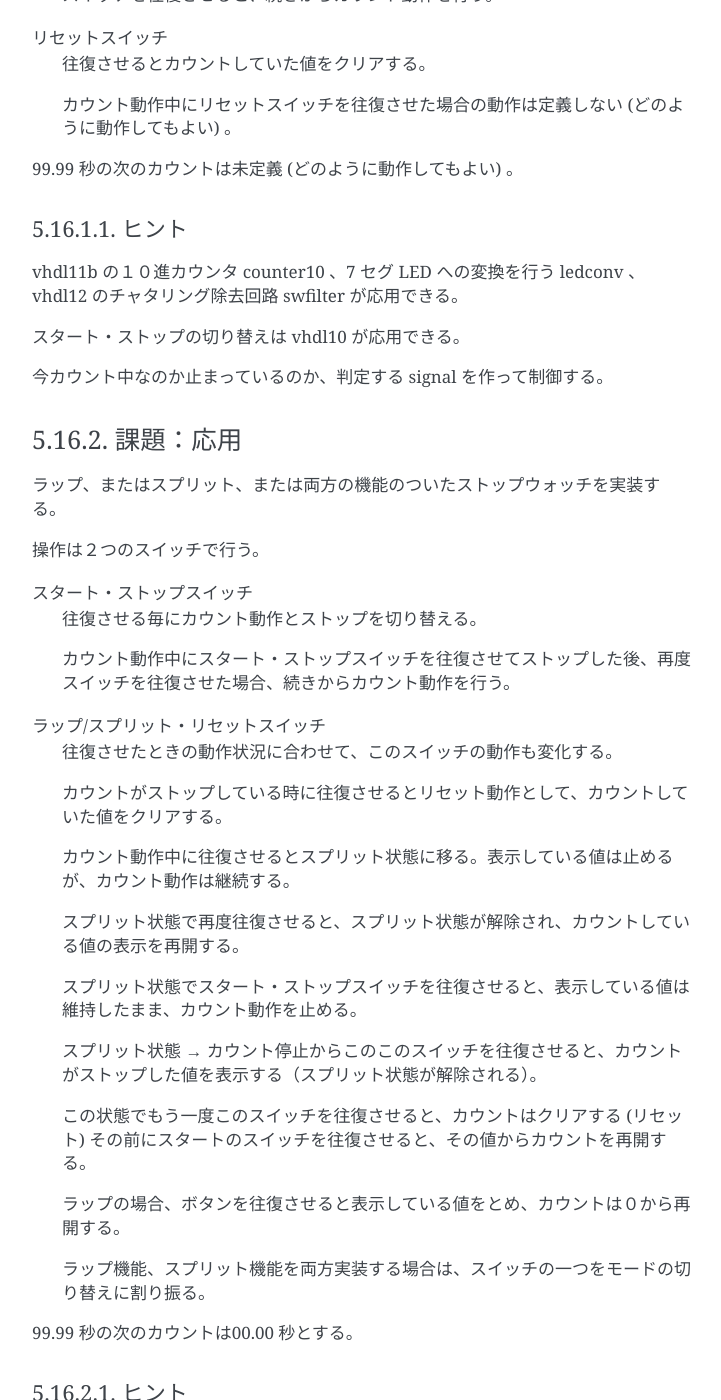
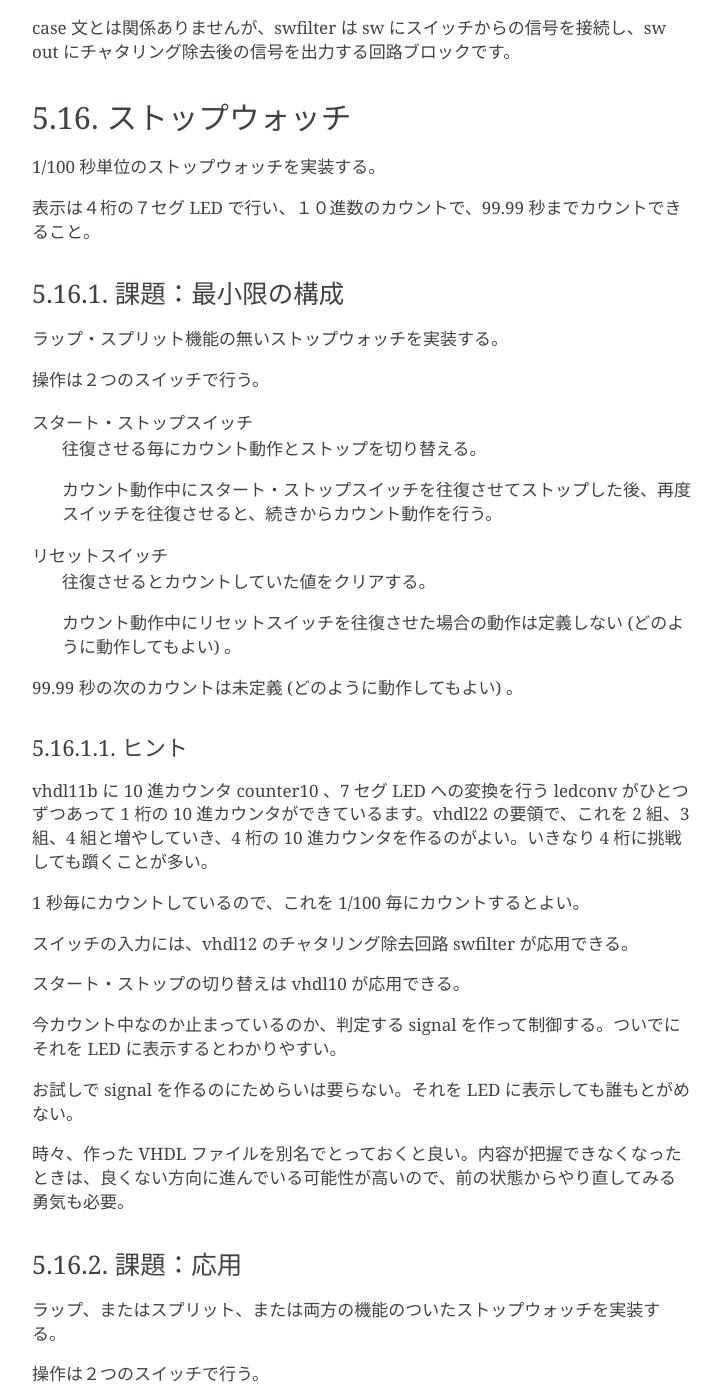
Before and after one commit to takagiwa/mt_reconftext, a Sphinx documentation site: the page built from source/05_try.rst, in a window 1280 px wide and 1400 px high, scrolled down 30816 px. Shown: the whole window, without its empty margins (388-1109 px from the left). Built offline with Sphinx 7.4.7, drawn with Linux system fonts in a browser that asks for light colours; some of the changed text lies outside the part shown.

Commit message:
start 2017

```diff
--- a/source/05_try.rst
+++ b/source/05_try.rst
@@ -171,6 +171,11 @@ AND、OR、NOT などの組み合わせ回路や単純な条件分岐であれ
 
 センシティビティリスト(SENSITIVITY-LIST) は、この process 文を動作させるトリガになる信号のリストを記述します。
 
+.. note::
+
+ センシティビティリストに書いた信号は「トリガ」と書きましたが、その信号が変化した時に必ず process 文の内容が実行されるという話ではなく、その信号が変化したときに、process 文の一番最初の if ～ then ～ elsif ～ else ～ end if の条件で動作する、という点を覚えておきましょう。
+
+
 信号名はカンマで区切ります。
 
 式(EXPRESSION) の部分には実際の動作を記述します。ただし条件分岐は、これまでの when ～ else ～ や with ～ select ～ when ～ は使用できません。後ほどでてくる if 文や case 文を使用します (逆に if 文や case 文は process 文の外では使用できません) 。
@@ -249,6 +254,11 @@ d の期間では e や f のタイミングで clock'event が成り立って
 D:\\Altera\\(学籍番号) に vhdl20 というフォルダを作ります。
 
 Web ブラウザで http://vhdl.cottonrose.jp/2016/ を開き、vhdl20.vhd をダウンロードし、先ほどのフォルダにダウンロードします。
+
+.. note::
+
+ ダウンロードしたファイルが読み取り専用になっていることがあります。
+
 
 別冊「Altera開発環境（QuartusII）使用マニュアル」の 21 ページからのシミュレーションの手順を行います。
 
@@ -854,6 +864,10 @@ D:\\Altera\\(学籍番号) に vhdl21 というフォルダを作ります。
 
 Web ブラウザで http://vhdl.cottonrose.jp/2016/ を開き、vhdl21.vhd をダウンロードし、先ほどのフォルダにダウンロードします。
 
+.. note::
+
+ ダウンロードしたファイルが読み取り専用になっていることがあります。
+
 別冊「Altera開発環境（QuartusII）使用マニュアル」の 21 ページからのシミュレーションの手順を行います。
 
 signal の s_switch が、人間がイメージしているスイッチの ON/OFF です。
@@ -1095,6 +1109,10 @@ D:\\Altera\\(学籍番号) に vhdl22 というフォルダを作ります。
 
 Web ブラウザで http://vhdl.cottonrose.jp/2016/ を開き、vhdl22.vhd をダウンロードし、先ほどのフォルダにダウンロードします。
 
+.. note::
+
+ ダウンロードしたファイルが読み取り専用になっていることがあります。
+
 vhdl11b で使った counter10.vhd も、このフォルダにコピーしておきます。
 
 別冊「Altera開発環境（QuartusII）使用マニュアル」の 21 ページからのシミュレーションの手順を行います。
@@ -1284,11 +1302,20 @@ case 文とは関係ありませんが、swfilter は sw にスイッチから
 ヒント
 """""""""""""""""
 
-vhdl11b の１０進カウンタ counter10 、7 セグ LED への変換を行う ledconv 、vhdl12 のチャタリング除去回路 swfilter が応用できる。
+vhdl11b に 10 進カウンタ counter10 、7 セグ LED への変換を行う ledconv がひとつずつあって 1 桁の 10 進カウンタができているます。vhdl22 の要領で、これを 2 組、3 組、4 組と増やしていき、4 桁の 10 進カウンタを作るのがよい。いきなり 4 桁に挑戦しても躓くことが多い。
+
+1 秒毎にカウントしているので、これを 1/100 毎にカウントするとよい。
+
+スイッチの入力には、vhdl12 のチャタリング除去回路 swfilter が応用できる。
 
 スタート・ストップの切り替えは vhdl10 が応用できる。
 
-今カウント中なのか止まっているのか、判定する signal を作って制御する。
+今カウント中なのか止まっているのか、判定する signal を作って制御する。ついでにそれを LED に表示するとわかりやすい。
+
+お試しで signal を作るのにためらいは要らない。それを LED に表示しても誰もとがめない。
+
+時々、作った VHDL ファイルを別名でとっておくと良い。内容が把握できなくなったときは、良くない方向に進んでいる可能性が高いので、前の状態からやり直してみる勇気も必要。
+
 
 課題：応用
 ^^^^^^^^^^^^^^^^^^^
```
Also changed, not shown: other parts of source/05_try.rst (+3 -3 lines), 8 other files.
